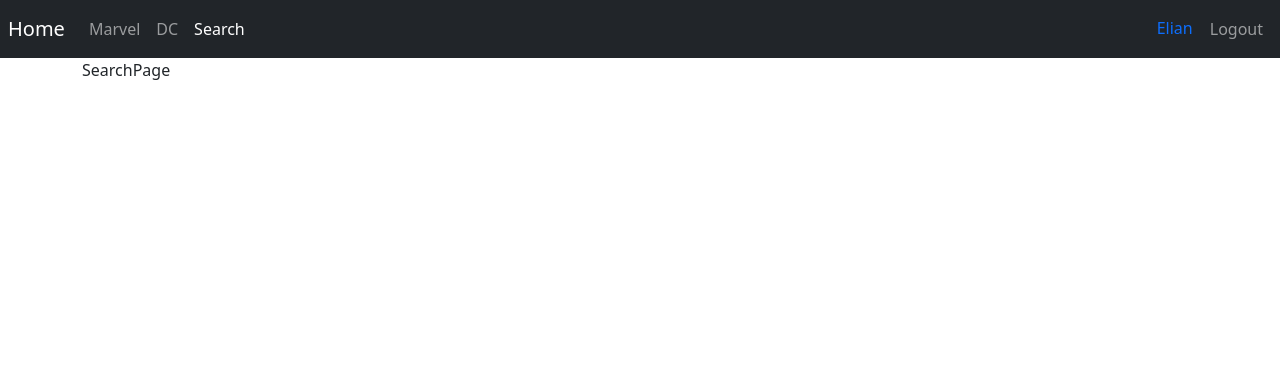
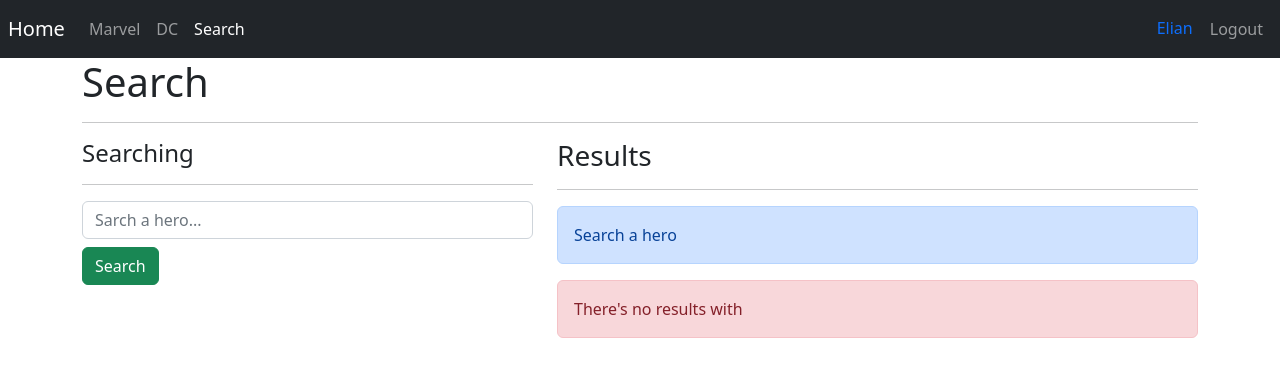
Before and after one commit to ElianArism/search-heroes-app, a React (Vite) app: page /search in a window 1280 px wide. Shown: the top 376 px of the page. Built offline with nearby package versions, Linux system fonts and the light colour scheme.

Commit message:
start implementation of search  page

```diff
--- a/package.json
+++ b/package.json
@@ -9,6 +9,7 @@
     "preview": "vite preview"
   },
   "dependencies": {
+    "query-string": "^8.1.0",
     "react": "^18.2.0",
     "react-dom": "^18.2.0",
     "react-router-dom": "6"
--- /dev/null
+++ b/src/app/hooks/useForm.js
@@ -0,0 +1,14 @@
+import { useState } from "react";
+
+export const useForm = (formValues = {}) => {
+  const [form, setForm] = useState(formValues);
+
+  const onInputChange = (event) => {
+    const { name, value } = event.target;
+    setForm({ ...formValues, [name]: value });
+  };
+
+  const onResetForm = () => setForm(formValues);
+
+  return { ...form, onInputChange, onResetForm };
+};
--- a/src/app/pages/SearchPage.jsx
+++ b/src/app/pages/SearchPage.jsx
@@ -1,3 +1,66 @@
+import queryString from "query-string";
+import { useMemo } from "react";
+import { useLocation, useNavigate } from "react-router-dom";
+import { useForm } from "../hooks/useForm";
+
 export const SearchPage = () => {
-  return <div>SearchPage</div>;
+  const navigate = useNavigate();
+  const location = useLocation(); // used to read query params
+  const params = useMemo(
+    () => queryString.parse(location.search),
+    [location.search]
+  ); // 3rd party lib to extract query params
+
+  const { onInputChange, onResetForm, searchValue } = useForm({
+    searchValue: "",
+  });
+
+  const onSubmit = (e) => {
+    e.preventDefault();
+    const value = searchValue.toLowerCase().trim();
+
+    if (!value.length) return;
+    navigate("?hero=" + value);
+    console.log(location);
+  };
+
+  return (
+    <>
+      <h1>Search</h1>
+      <hr />
+
+      <div className="row">
+        <div className="col-5">
+          <h4>Searching</h4>
+
+          <hr />
+          <form onSubmit={onSubmit}>
+            <input
+              type="text"
+              className="form-control"
+              name="searchValue"
+              placeholder="Sarch a hero..."
+              autoComplete="off"
+              value={searchValue}
+              onChange={onInputChange}
+            />
+          </form>
+          <button type="submit" className="btn btn-success mt-2">
+            Search
+          </button>
+        </div>
+        <div className="col-7">
+          <h3>Results</h3>
+          <hr />
+          <div className="alert alert-primary">Search a hero</div>
+          <div className="alert alert-danger">
+            There's no results with{" "}
+            <span className="text-muted">{params.hero}</span>
+          </div>
+
+          {/* {<Hero />} */}
+        </div>
+      </div>
+    </>
+  );
 };
```
Also changed, not shown: 1 other file (tests, documents, lock files or other folders).
